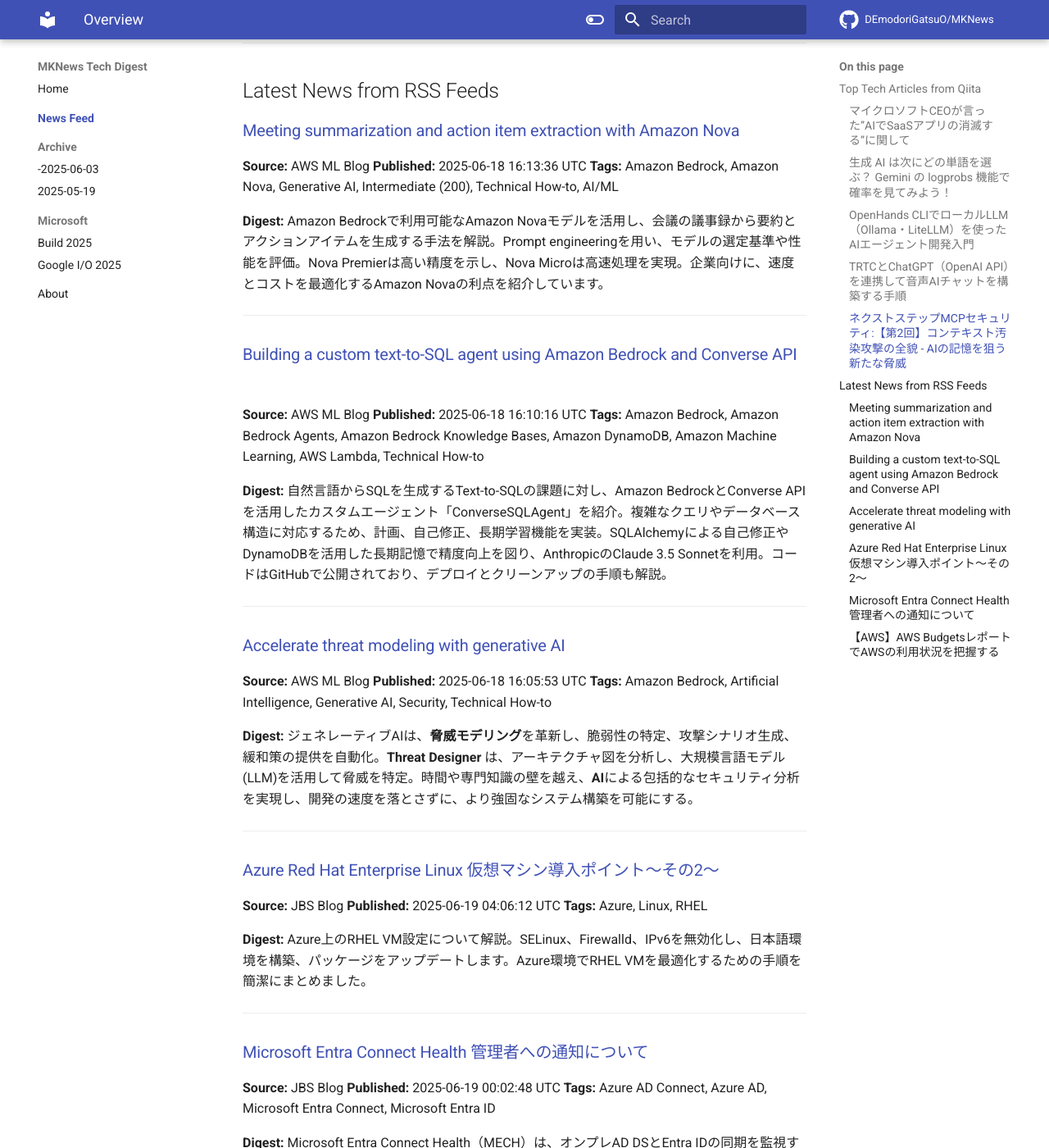
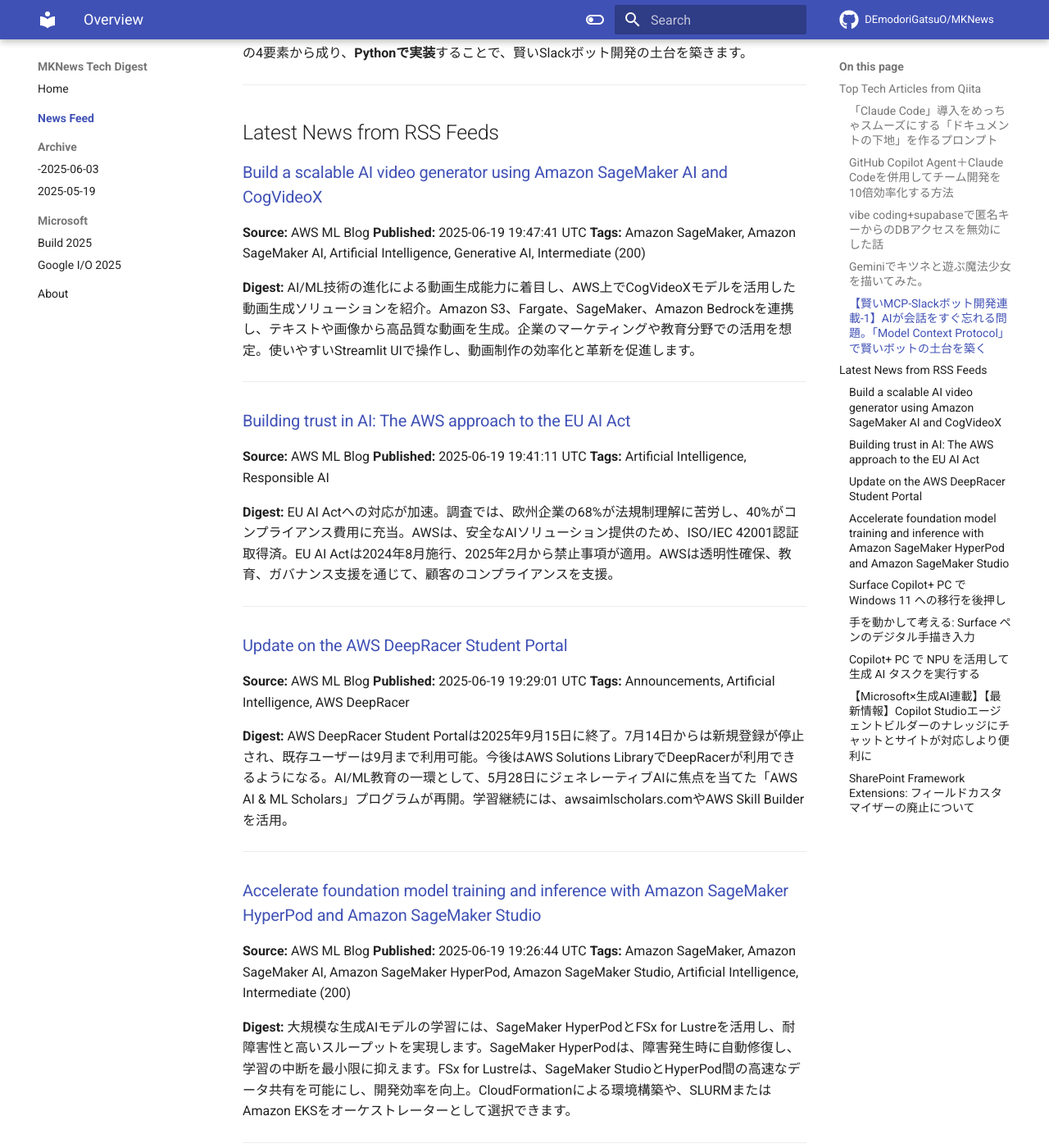
Before and after one commit to DEmodoriGatsuO/MKNews, an MkDocs documentation site: the page built from docs/news/index.md, in a window 1280 px wide and 1400 px high, scrolled down 1527 px. Shown: the whole window at 82% size. Built offline with MkDocs 1.6.1 and Material for MkDocs 9.7.7, drawn with Linux system fonts in a browser that asks for light colours; comment, search, counter and statistics services are not loaded; some of the changed text lies outside the part shown.

Commit message:
Automated AI Tech Digest - 2025-06-20

```diff
--- a/docs/news/index.md
+++ b/docs/news/index.md
@@ -1,118 +1,148 @@
-# AI Tech Trends Digest (2025-06-19)
+# AI Tech Trends Digest (2025-06-20)
 
 
 ## Top Tech Articles from Qiita
 
 
-### [マイクロソフトCEOが言った”AIでSaaSアプリの消滅する”に関して](https://qiita.com/QueryPie/items/6c20485284f22a35ef73)
-**Published:** 2025-06-18 14:01:37 UTC
-**Likes:** 4
-**Tags:** AI, MCP, 生成AI, LLM
+### [「Claude Code」導入をめっちゃスムーズにする「ドキュメントの下地」を作るプロンプト](https://qiita.com/WdknWdkn/items/2755301aebff878e0075)
+**Published:** 2025-06-19 09:17:47 UTC
+**Likes:** 29
+**Tags:** プロジェクト管理, ドキュメント, 生成AI, Claude, ClaudeCode
 
 **Digest:**
-マイクロソフトCEOのナデラ氏は、SaaSの進化を「死んだ」と表現。AIエージェント台頭により、既存アプリのUI不要化、バックエンド崩壊を予測。ビジネスロジックはAI層へ移行し、課金モデルも変化。AIネイティブSaaSが台頭し、企業はAI活用で価値創造を。SaaS企業はAI化への対応が急務です。
+いえらぶGROUPのエンジニアが、AIによるコード生成・レビューの課題解決のため、Claude Codeの導入ハードルを下げる「初期設定プロンプト」を開発。既存ドキュメント探索、CLAUDE.mdへの追記、不足ドキュメント提案などを自動化し、開発者の「やってみる」を促進。結果、ドキュメント更新数2.7倍、レビュー短縮を実現。プロンプトを「運用装置」と捉え、心理的安全性を高めた。
 
 ---
 
-### [生成 AI は次にどの単語を選ぶ？ Gemini の logprobs 機能で確率を見てみよう！](https://qiita.com/te_yama/items/2fddfbf0a4078e7911c0)
-**Published:** 2025-06-18 13:52:15 UTC
-**Likes:** 3
-**Tags:** Python, Gemini, GoogleCloud, VertexAI, 生成AI
+### [GitHub Copilot Agent＋Claude Codeを併用してチーム開発を10倍効率化する方法](https://qiita.com/ShunnnEng/items/135ae1cb2eb5a85dd8f8)
+**Published:** 2025-06-19 08:44:06 UTC
+**Likes:** 1
+**Tags:** copilot, Claude, ClaudeCode
 
 **Digest:**
-Gemini APIの`logprobs`機能で、LLMがテキスト生成時にトークンごとの選択肢と確率を可視化。`response_logprobs`と`logprobs`設定で、AIの選択理由を理解。例えば「日本で一番高い山は？」への回答候補を分析し、生成AIの挙動解釈やデバッグ、チューニングに役立つ。多様な選択肢から確率的に単語が選ばれる過程を理解し、AIをより効果的に活用。
+GitHub Copilot AgentとClaude Codeを組み合わせ、チーム開発を劇的に効率化する方法を紹介。issue駆動のCopilot Agentはバグ修正やテストに、複雑な設計・実装はClaude Codeが担当。設計、実装、品質向上という3段階アプローチで、開発速度62.5%向上、バグ発生率60%削減を実現。役割分担、知識共有、継続的な学習が成功の鍵。
 
 ---
 
-### [OpenHands CLIでローカルLLM（Ollama・LiteLLM）を使ったAIエージェント開発入門](https://qiita.com/nokonoko_1203/items/7cbdb5d5e82b3c0a4f41)
-**Published:** 2025-06-18 13:40:52 UTC
-**Likes:** 3
-**Tags:** Python, LLM, litellm, ollama, OpenHands
+### [vibe coding+supabaseで匿名キーからのDBアクセスを無効にした話](https://qiita.com/numekudi/items/f6b2ccdcec198e9be774)
+**Published:** 2025-06-20 02:53:56 UTC
+**Likes:** 0
+**Tags:** Security, Next.js, ReactRouter, Supabase, LLM
 
 **Digest:**
-OpenHands CLIをローカルLLMで動かす方法を紹介。OllamaとLiteLLM Proxyを使用し、Qwen3 32Bモデルをローカル環境で実行する。設定は`~/.openhands/settings.json`で行い、LiteLLM経由なら柔軟な設定が可能。メリットはプライバシー保護、APIコスト不要、オフライン動作。デメリットは初期設定とハードウェアスペック。
+Supabaseの`anon key`からDB操作権限を剥奪し、安全性を優先。クライアントサイドからの直接アクセスを禁止し、Next.jsのServer ComponentsやReact Routerのloader/actionで`service_role key`を用いてサーバーサイドでDB操作を行う構成を採用。これにより、BaaSをより堅牢に活用し、情報漏洩リスクを低減。これはBaaSの否定ではなく、より主体的な活用方法である。
 
 ---
 
-### [TRTCとChatGPT（OpenAI API）を連携して音声AIチャットを構築する手順](https://qiita.com/lbddk4/items/99322d5bff097ae1cec5)
-**Published:** 2025-06-19 05:34:36 UTC
+### [Geminiでキツネと遊ぶ魔法少女を描いてみた。](https://qiita.com/nori-channel/items/36e381cd6938896c05d5)
+**Published:** 2025-06-19 21:55:38 UTC
 **Likes:** 0
-**Tags:** 音声処理, RTC, OpenAI, AI会話アプリ, ChatGPT
+**Tags:** Gemini
 
 **Digest:**
-Tencent Cloud TRTC SDKとOpenAI ChatGPT APIを連携し、Flutterでリアルタイム音声AIチャットを実現。TRTCで音声を収音し、ASRでテキスト化、ChatGPT（gpt-3.5-turbo）で対話、TTSで音声合成しTRTC経由で応答。OpenAI APIキー取得、Flutterでの音声送受信、PythonサーバーでのChatGPT連携、TTS、TRTCによる音声伝送と再生の流れを説明。
+Geminiで「水のキツネと遊ぶ魔法少女」を描画する実験を実施。プロンプトは「水のキツネと遊ぶ魔法少女を描いてください」で、その結果の画像を公開。可愛らしいイラストが生成された。何かのお役に立てれば、とのこと。
 
 ---
 
-### [ネクストステップMCPセキュリティ:【第2回】コンテキスト汚染攻撃の全貌 - AIの記憶を狙う新たな脅威](https://qiita.com/QueryPie/items/dfac5ef56314d8a0ff38)
-**Published:** 2025-06-19 04:30:24 UTC
+### [【賢いMCP-Slackボット開発連載-1】AIが会話をすぐ忘れる問題。「Model Context Protocol」で賢いボットの土台を築く](https://qiita.com/QueryPie/items/4955baf9d2dcbbf9775d)
+**Published:** 2025-06-19 16:16:53 UTC
 **Likes:** 0
-**Tags:** Security, AI, MCP, LLM
+**Tags:** Python, Slack, MCP, LLM, ModelContextProtocol
 
 **Digest:**
-MCPの「コンテキスト汚染攻撃」は、AIの長期記憶であるコンテキストに悪意ある情報を注入し、判断を歪める高度な攻撃。プロンプトインジェクションを超え、長期的な影響と検知の難しさが特徴です。対策として、コンテキストの整合性検証、アクセス制御強化、定期的な再評価、設計段階からのセキュリティ組み込みが重要となります。
+Slackボットが「忘れっぽい」問題を解決するため、**Model Context Protocol (MCP)**という設計思想を導入します。これは、LLMのステートレス性を補うもので、ボットの「記憶」と「思考」を設計します。MCPは、**システムプロンプト、短期記憶、長期記憶、動的コンテキスト**の4要素から成り、**Pythonで実装**することで、賢いSlackボット開発の土台を築きます。
 
 ---
 
 ## Latest News from RSS Feeds
 
 
-### [Meeting summarization and action item extraction with Amazon Nova](https://aws.amazon.com/blogs/machine-learning/meeting-summarization-and-action-item-extraction-with-amazon-nova/)
+### [Build a scalable AI video generator using Amazon SageMaker AI and CogVideoX](https://aws.amazon.com/blogs/machine-learning/build-a-scalable-ai-video-generator-using-amazon-sagemaker-ai-and-cogvideox/)
 **Source:** AWS ML Blog
-**Published:** 2025-06-18 16:13:36 UTC
-**Tags:** Amazon Bedrock, Amazon Nova, Generative AI, Intermediate (200), Technical How-to, AI/ML
+**Published:** 2025-06-19 19:47:41 UTC
+**Tags:** Amazon SageMaker, Amazon SageMaker AI, Artificial Intelligence, Generative AI, Intermediate (200)
 
 **Digest:**
-Amazon Bedrockで利用可能なAmazon Novaモデルを活用し、会議の議事録から要約とアクションアイテムを生成する手法を解説。Prompt engineeringを用い、モデルの選定基準や性能を評価。Nova Premierは高い精度を示し、Nova Microは高速処理を実現。企業向けに、速度とコストを最適化するAmazon Novaの利点を紹介しています。
+AI/ML技術の進化による動画生成能力に着目し、AWS上でCogVideoXモデルを活用した動画生成ソリューションを紹介。Amazon S3、Fargate、SageMaker、Amazon Bedrockを連携し、テキストや画像から高品質な動画を生成。企業のマーケティングや教育分野での活用を想定。使いやすいStreamlit UIで操作し、動画制作の効率化と革新を促進します。
 
 ---
 
-### [Building a custom text-to-SQL agent using Amazon Bedrock and Converse API](https://aws.amazon.com/blogs/machine-learning/building-a-custom-text-to-sql-agent-using-amazon-bedrock-and-converse-api/)
+### [Building trust in AI: The AWS approach to the EU AI Act](https://aws.amazon.com/blogs/machine-learning/building-trust-in-ai-the-aws-approach-to-the-eu-ai-act/)
 **Source:** AWS ML Blog
-**Published:** 2025-06-18 16:10:16 UTC
-**Tags:** Amazon Bedrock, Amazon Bedrock Agents, Amazon Bedrock Knowledge Bases, Amazon DynamoDB, Amazon Machine Learning, AWS Lambda, Technical How-to
+**Published:** 2025-06-19 19:41:11 UTC
+**Tags:** Artificial Intelligence, Responsible AI
 
 **Digest:**
-自然言語からSQLを生成するText-to-SQLの課題に対し、Amazon BedrockとConverse APIを活用したカスタムエージェント「ConverseSQLAgent」を紹介。複雑なクエリやデータベース構造に対応するため、計画、自己修正、長期学習機能を実装。SQLAlchemyによる自己修正やDynamoDBを活用した長期記憶で精度向上を図り、AnthropicのClaude 3.5 Sonnetを利用。コードはGitHubで公開されており、デプロイとクリーンアップの手順も解説。
+EU AI Actへの対応が加速。調査では、欧州企業の68%が法規制理解に苦労し、40%がコンプライアンス費用に充当。AWSは、安全なAIソリューション提供のため、ISO/IEC 42001認証取得済。EU AI Actは2024年8月施行、2025年2月から禁止事項が適用。AWSは透明性確保、教育、ガバナンス支援を通じて、顧客のコンプライアンスを支援。
 
 ---
 
-### [Accelerate threat modeling with generative AI](https://aws.amazon.com/blogs/machine-learning/accelerate-threat-modeling-with-generative-ai/)
+### [Update on the AWS DeepRacer Student Portal](https://aws.amazon.com/blogs/machine-learning/update-on-the-aws-deepracer-student-portal/)
 **Source:** AWS ML Blog
-**Published:** 2025-06-18 16:05:53 UTC
-**Tags:** Amazon Bedrock, Artificial Intelligence, Generative AI, Security, Technical How-to
+**Published:** 2025-06-19 19:29:01 UTC
+**Tags:** Announcements, Artificial Intelligence, AWS DeepRacer
 
 **Digest:**
-ジェネレーティブAIは、**脅威モデリング**を革新し、脆弱性の特定、攻撃シナリオ生成、緩和策の提供を自動化。**Threat Designer** は、アーキテクチャ図を分析し、大規模言語モデル(LLM)を活用して脅威を特定。時間や専門知識の壁を越え、**AI**による包括的なセキュリティ分析を実現し、開発の速度を落とさずに、より強固なシステム構築を可能にする。
+AWS DeepRacer Student Portalは2025年9月15日に終了。7月14日からは新規登録が停止され、既存ユーザーは9月まで利用可能。今後はAWS Solutions LibraryでDeepRacerが利用できるようになる。AI/ML教育の一環として、5月28日にジェネレーティブAIに焦点を当てた「AWS AI & ML Scholars」プログラムが再開。学習継続には、awsaimlscholars.comやAWS Skill Builderを活用。
 
 ---
 
-### [Azure Red Hat Enterprise Linux 仮想マシン導入ポイント～その2～](https://blog.jbs.co.jp/entry/2025/06/19/130612)
-**Source:** JBS Blog
-**Published:** 2025-06-19 04:06:12 UTC
-**Tags:** Azure, Linux, RHEL
+### [Accelerate foundation model training and inference with Amazon SageMaker HyperPod and Amazon SageMaker Studio](https://aws.amazon.com/blogs/machine-learning/accelerate-foundation-model-training-and-inference-with-amazon-sagemaker-hyperpod-and-amazon-sagemaker-studio/)
+**Source:** AWS ML Blog
+**Published:** 2025-06-19 19:26:44 UTC
+**Tags:** Amazon SageMaker, Amazon SageMaker AI, Amazon SageMaker HyperPod, Amazon SageMaker Studio, Artificial Intelligence, Intermediate (200)
 
 **Digest:**
-Azure上のRHEL VM設定について解説。SELinux、Firewalld、IPv6を無効化し、日本語環境を構築、パッケージをアップデートします。Azure環境でRHEL VMを最適化するための手順を簡潔にまとめました。
+大規模な生成AIモデルの学習には、SageMaker HyperPodとFSx for Lustreを活用し、耐障害性と高いスループットを実現します。SageMaker HyperPodは、障害発生時に自動修復し、学習の中断を最小限に抑えます。FSx for Lustreは、SageMaker StudioとHyperPod間の高速なデータ共有を可能にし、開発効率を向上。CloudFormationによる環境構築や、SLURMまたはAmazon EKSをオーケストレーターとして選択できます。
 
 ---
 
-### [Microsoft Entra Connect Health 管理者への通知について](https://blog.jbs.co.jp/entry/2025/06/19/090248)
-**Source:** JBS Blog
-**Published:** 2025-06-19 00:02:48 UTC
-**Tags:** Azure AD Connect, Azure AD, Microsoft Entra Connect, Microsoft Entra ID
+### [Surface Copilot+ PC で Windows 11 への移行を後押し](https://blogs.windows.com/japan/2025/06/20/accelerate-your-move-to-windows-11-with-surface-copilot-pcs/)
+**Source:** Windows Blog for Japan
+**Published:** 2025-06-20 01:13:37 UTC
+**Tags:** Surface, Surface Copilot+ PC
 
 **Digest:**
-Microsoft Entra Connect Health（MECH）は、オンプレAD DSとEntra IDの同期を監視する重要ツール。プロキシ環境では設定が必要で、本記事では管理者へのエラー通知設定を解説。MECHの設定方法を説明し、実際の通知例を提示。
+2025年10月でWindows 10のサポートが終了。セキュリティと生産性向上のため、Windows 11への移行が重要です。Microsoft Surface Copilot+ PCは、Windows 11 Proとの連携により、セキュリティインシデントを削減し、導入も容易に。パフォーマンスも向上し、多様な働き方に対応、AI機能を活用できます。
 
 ---
 
-### [【AWS】AWS BudgetsレポートでAWSの利用状況を把握する](https://blog.jbs.co.jp/entry/2025/06/18/164606)
-**Source:** JBS Blog
-**Published:** 2025-06-18 07:46:06 UTC
-**Tags:** AWS, AWS Budgets
+### [手を動かして考える: Surface ペンのデジタル手描き入力](https://blogs.windows.com/japan/2025/06/20/hinking-by-hand-digital-inking-with-surface-pen/)
+**Source:** Windows Blog for Japan
+**Published:** 2025-06-20 01:11:49 UTC
+**Tags:** Surface, Surface ペン
 
 **Digest:**
-AWS Budgetsは、AWS利用料金を管理するコスト管理ツールです。予算を設定し、利用状況とコストを追跡、予算超過のアラート設定やレポート作成が可能です。AWS Budgetsレポートを活用することで、AWS利用料金の現状把握に役立ちます。
+Surfaceペンのデジタル手書き入力は、アイデア創出、コラボレーション、イノベーションを促進。Surface MVPが、OneNoteやWhiteboardでのスケッチ、会議でのメモ活用、PowerPointへの注釈など、様々な場面での生産性向上を紹介。脳の活性化、スムーズなチームワーク、繊細な表現力も実現し、場所を選ばず創造性を高めるツールとして有効です。
 
 ---
+
+### [Copilot+ PC で NPU を活用して生成 AI タスクを実行する](https://blogs.windows.com/japan/2025/06/20/leveraging-the-power-of-npu-to-run-gen-ai-tasks-on-copilot-pcs/)
+**Source:** Windows Blog for Japan
+**Published:** 2025-06-20 01:10:18 UTC
+**Tags:** Surface, Copilot+ PC, NPU
+
+**Digest:**
+Microsoftは、Copilot+ PCでNPUを活用し、SLMを効率的に実行する方法を解説。Qualcomm AI Hubを利用し、Snapdragon X Plus搭載Surface Laptop 13インチでPhi-3.5モデルをローカル実行する事例を紹介。QNN SDK、Hugging Faceのトークナイザー、構成ファイルの準備、テストプロンプト実行の手順を説明し、エッジAIの実現可能性を示す。
+
+---
+
+### [【Microsoft×生成AI連載】【最新情報】Copilot Studioエージェントビルダーのナレッジにチャットとサイトが対応しより便利に](https://blog.jbs.co.jp/entry/2025/06/20/085940)
+**Source:** JBS Blog
+**Published:** 2025-06-19 23:59:40 UTC
+**Tags:** Copilot, Microsoft Copilot, Microsoft 365 Copilot, 生成AI, Microsoft×生成AI連載
+
+**Digest:**
+Microsoft Copilot Studioが進化！Teamsチャット、メール、SharePointサイトを知識源としてAIエージェントに統合可能になりました。最新機能により、AIエージェントはさらに便利に。記事では、Copilot Studioエージェントビルダーを使った具体的な作成手順も解説されています。
+
+---
+
+### [SharePoint Framework Extensions: フィールドカスタマイザーの廃止について](https://shanqiai.lekumo.biz/sharepoint_technical_note/2025/06/sharepoint-fram-7c2d.html)
+**Source:** SharePoint Technical Notes
+**Published:** 2025-06-19 15:19:32 UTC
+**Tags:** Microsoft 365 - SharePoint, SharePoint Framework
+
+**Digest:**
+SharePoint Framework (SPFx) Extensions を活用したフィールドカスタマイズについて解説。フィールドカスタムizer を使用することで、SharePoint リストやライブラリの表示方法を柔軟に変更できます。これにより、データの表示や操作を向上させ、ユーザーエクスペリエンスを最適化することが可能です。
+
+---
```
